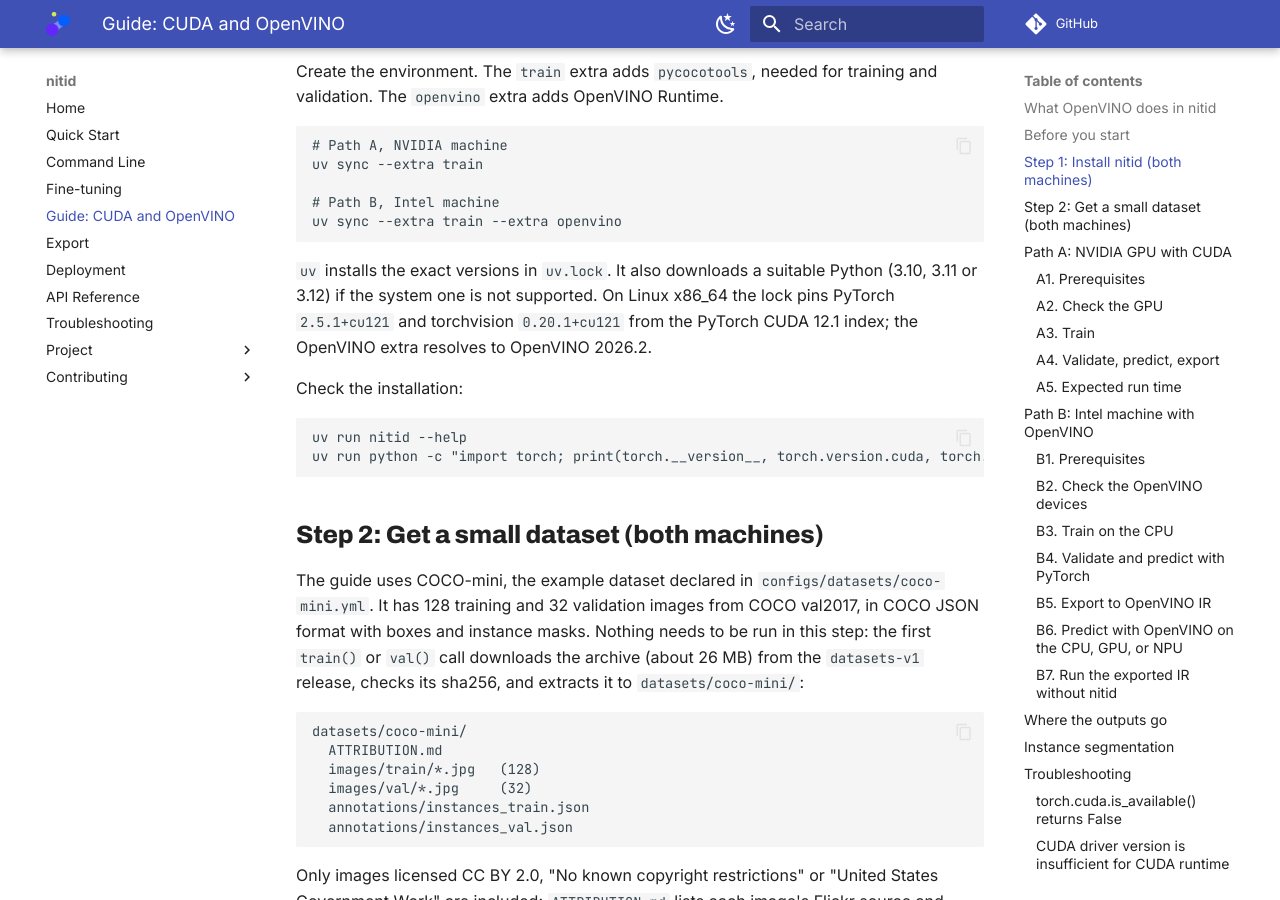
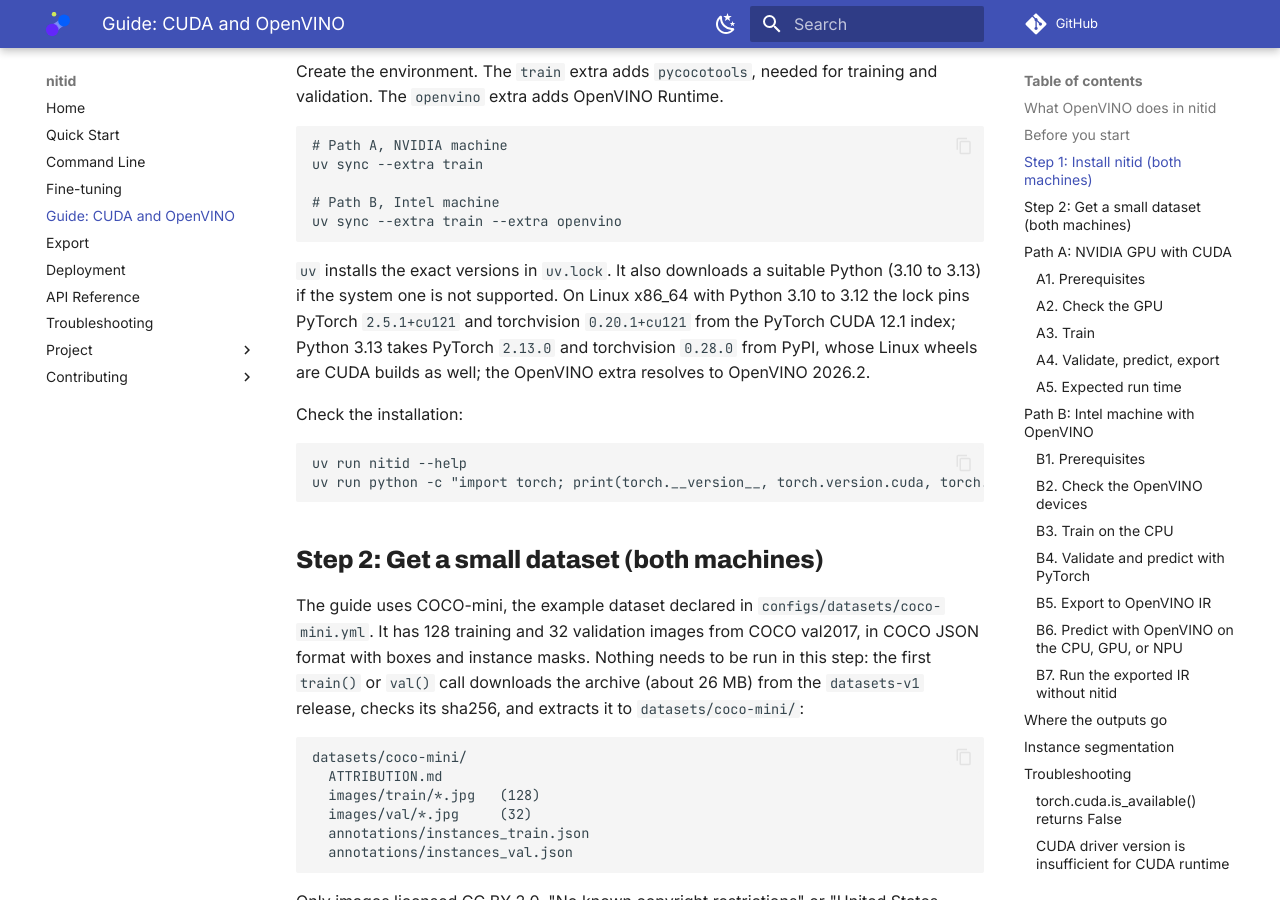
Before and after one commit to Nitidio/nitid, an MkDocs documentation site: the page built from docs/training_cuda_openvino.md, in a window 1280 px wide and 900 px high, scrolled down 2293 px. Built offline with MkDocs 1.6.1 and Material for MkDocs 9.7.7, drawn with Linux system fonts in a browser that asks for light colours; comment, search, counter and statistics services are not loaded.

Commit message:
fix: support Python 3.13 and release 0.9.2
Google Colab now runs Python 3.13, and nitid 0.9.1 declared
Requires-Python <3.13, so `pip install nitid` found no matching version
and the Colab notebooks failed in their first cell.

- requires-python >=3.10,<3.14, plus the 3.13 classifier.
- uv sources: the CUDA 12.1 PyTorch index stops at torch 2.5 /
  torchvision 0.20, which have no 3.13 wheels (the reason for the old
  cap). Python 3.13 now takes torch 2.13.0 / torchvision 0.28.0 from PyPI;
  3.10-3.12 keep 2.5.1+cu121 / 0.20.1+cu121, so their lock is unchanged.
- CI matrix covers 3.13; README, troubleshooting and the CUDA/OpenVINO
  guide list the supported versions.
- Version 0.9.2 with a CHANGELOG entry.

Verified: full suite on Python 3.12 and on 3.13 (all extras); the built
wheel installs with pip on 3.13 (torch 2.14.1+cu130 from PyPI) and
examples/notebooks/01_inference.ipynb runs end to end outside a checkout.

Co-Authored-By: Claude Opus 5.5 <noreply@anthropic.com>
Claude-Session: https://claude.ai/code/session_01YFEV9yyhFV3A2XUaGMJkKu

````diff
--- a/dfine/__init__.py
+++ b/dfine/__init__.py
@@ -9,7 +9,7 @@ from dfine.nitid import NITID
 from dfine.results import SemanticMask
 from dfine.utils.reporting import BugReport, bugreport
 
-__version__ = "0.9.1"
+__version__ = "0.9.2"
 __all__ = [
     "BugReport",
     "DFINE",
--- a/docs/training_cuda_openvino.md
+++ b/docs/training_cuda_openvino.md
@@ -108,9 +108,11 @@ uv sync --extra train --extra openvino
 ```
 
 `uv` installs the exact versions in `uv.lock`. It also downloads a suitable
-Python (3.10, 3.11 or 3.12) if the system one is not supported. On Linux x86_64
-the lock pins PyTorch `2.5.1+cu121` and torchvision `0.20.1+cu121` from the
-PyTorch CUDA 12.1 index; the OpenVINO extra resolves to OpenVINO 2026.2.
+Python (3.10 to 3.13) if the system one is not supported. On Linux x86_64
+with Python 3.10 to 3.12 the lock pins PyTorch `2.5.1+cu121` and torchvision
+`0.20.1+cu121` from the PyTorch CUDA 12.1 index; Python 3.13 takes PyTorch
+`2.13.0` and torchvision `0.28.0` from PyPI, whose Linux wheels are CUDA builds
+as well; the OpenVINO extra resolves to OpenVINO 2026.2.
 
 Check the installation:
 
````
Also changed, not shown: CHANGELOG.md (+10 -1 lines), README.md (+1 -1 lines), docs/troubleshooting.md (+4 -4 lines), pyproject.toml (+11 -8 lines), 2 other files.
